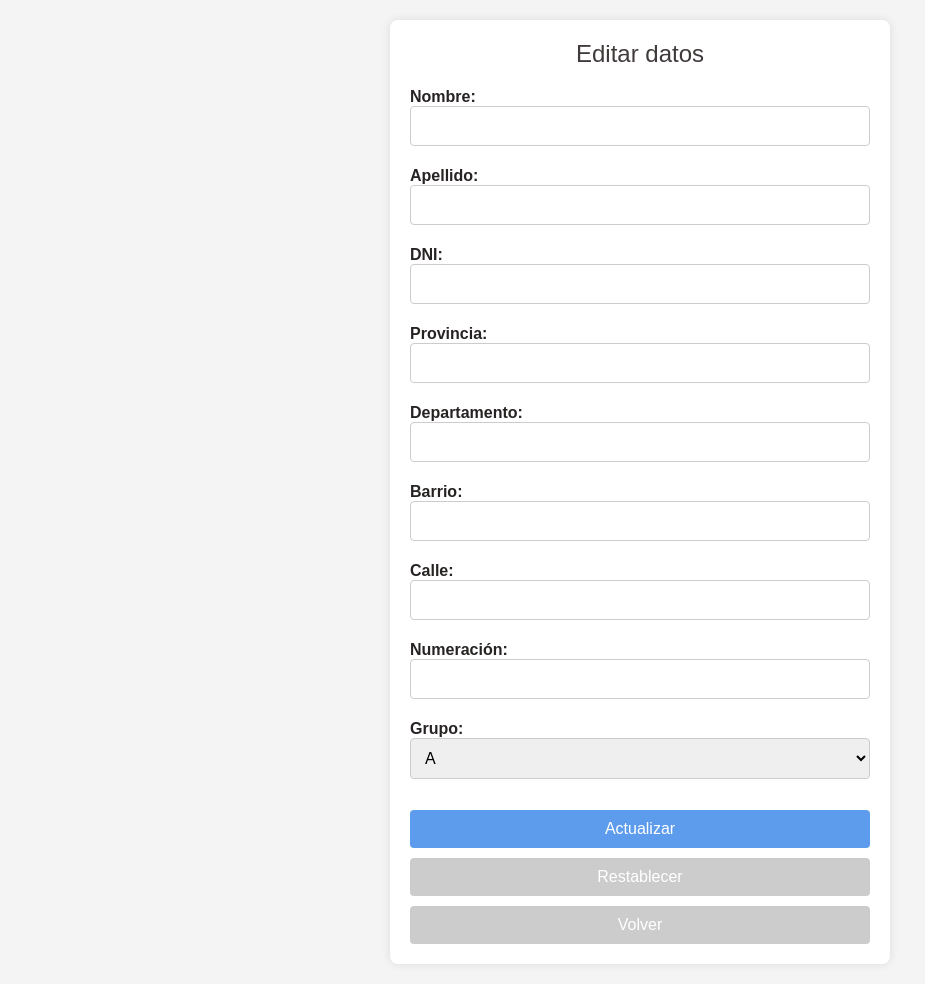
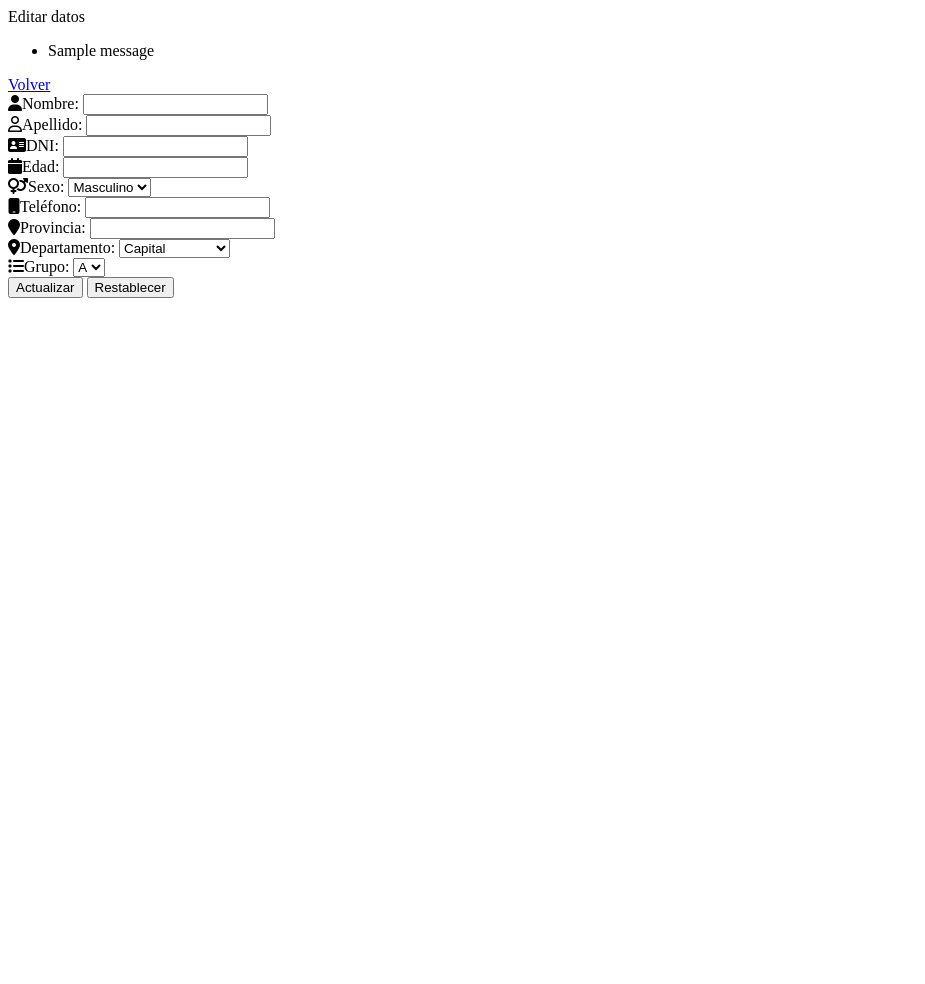
Before and after one commit to 00nic/control_dengue, a Flask app: page /editarDatos/1 in a window 1280 px wide. Shown: the whole page, without its empty margins (0-925 px from the left). After the commit the page ends 298 px from the top, so only its background shows below. Run offline with Flask 3, Linux system fonts and the light colour scheme; the visitor is signed in with stand-in values (Sample User, id 1); one stand-in notice (Sample message) is shown; data that the repository does not hold is empty; some libraries are stand-ins or nearby versions.

Commit message:
funcionamiento flash agregado, cambios en formulario con iconos nuevos y más campos para llenar

```diff
--- a/templates/editarDatos.html
+++ b/templates/editarDatos.html
@@ -4,58 +4,95 @@
     <meta charset="UTF-8">
     <meta name="viewport" content="width=device-width, initial-scale=1.0">
     <title>Editar datos</title>
-    <link rel="stylesheet" href="{{ url_for('static', filename='css/stylesheet_general.css') }}">
+    <link rel="stylesheet" href="{{ url_for('static', filename='css/nuevo.css') }}">
+    <script src="https://kit.fontawesome.com/14407b877c.js" crossorigin="anonymous"></script>
 </head>
 <body>
     <div class="container">
-        <div class="title">Editar datos</div>
+        <div class="header">
+            <div class="title">Editar datos</div>
+            <div class="flash">
+                {% with messages = get_flashed_messages(with_categories=true) %}
+                {% if messages %}
+                <ul>
+                    {% for category, message in messages %}
+                    <li class="{{ category }}">{{ message }}</li>
+                    {% endfor %}
+                </ul>
+                {% endif %}
+                {% endwith %}
+            </div>
+            <div class="menu">
+                <a href="/listaPacientes">Volver</a>
+            </div>
+        </div>
         <form action="/func_editarDatos/{{datos['indice']}}" method="POST">
             <div class="form-group">
-                <label for="nombre">Nombre:</label>
-                <input type="text" id="nombre" name="nombre" value="{{datos['nombre']}}">
+                <label for="nombre"><i class="fa-solid fa-user"></i>Nombre:</label>
+                <input type="text" id="nombre" name="nombre" value="{{datos['nombre']}}" required>
             </div>
             <div class="form-group">
-                <label for="apellido">Apellido:</label>
-                <input type="text" id="apellido" name="apellido" value="{{datos['apellido']}}">
+                <label for="apellido"><i class="fa-regular fa-user"></i>Apellido:</label>
+                <input type="text" id="apellido" name="apellido" value="{{datos['apellido']}}" required>
             </div>
             <div class="form-group">
-                <label for="dni">DNI:</label>
-                <input type="text" id="dni" name="dni" value="{{datos['dni']}}">
+                <label for="dni"><i class="fa-solid fa-address-card"></i>DNI:</label>
+                <input type="text" id="dni" name="dni" value="{{datos['dni']}}" required>
             </div>
             <div class="form-group">
-                <label for="provincia">Provincia:</label>
-                <input type="text" id="provincia" name="provincia" value="{{datos['provincia']}}">
+                <label for="edad"><i class="fa-solid fa-calendar"></i>Edad:</label>
+                <input type="number" id="edad" name="edad" value="{{datos['edad']}}" required>
             </div>
             <div class="form-group">
-                <label for="departamemnto">Departamento:</label>
-                <input type="text" id="departamemnto" name="departamento" value="{{datos['departamento']}}">
+                <label for="sexo"><i class="fa-solid fa-venus-mars"></i>Sexo:</label>
+                <select id="sexo" name="sexo">
+                    <option value="masculino" {% if datos.sexo == 'masculino' %}selected{% endif %}>Masculino</option>
+                    <option value="femenino" {% if datos.sexo == 'femeniino' %}selected{% endif %}>Femenino</option>
+                    <option value="otro" {% if datos.sexo == 'otro' %}selected{% endif %}>Otro</option>
+                </select>
             </div>
             <div class="form-group">
-                <label for="barrio">Barrio:</label>
-                <input type="text" id="barrio" name="barrio" value="{{datos['barrio']}}">
+                <label for="telefono"><i class="fa-solid fa-mobile"></i>Teléfono:</label>
+                <input type="tel" id="telefono" name="telefono" value="{{datos['telefono']}}" required>
             </div>
             <div class="form-group">
-                <label for="calle">Calle:</label>
-                <input type="text" id="calle" name="calle" value="{{datos['calle']}}">
+                <label for="provincia"><i class="fa-solid fa-location-pin"></i>Provincia:</label>
+                <input type="text" id="provincia" name="provincia" value="{{datos['provincia']}}" readonly>
             </div>
             <div class="form-group">
-                <label for="numeracion">Numeración:</label>
-                <input type="number" id="numeracion" name="numeracion" value="{{datos['numeracion']}}">
+                <label for="departamemnto"><i class="fa-solid fa-location-dot"></i>Departamento:</label>
+                <select id="departamento" name="departamento">
+                    <option value="Capital" {% if datos.departamento == 'Capital' %}selected{% endif %}>Capital</option>
+                    <option value="General Alvear" {% if datos.departamento == 'General Alvear' %}selected{% endif %}>General Alvear</option>
+                    <option value="Godoy Cruz" {% if datos.departamento == 'Godoy Cruz' %}selected{% endif %}>Godoy Cruz</option>
+                    <option value="Guaymallén" {% if datos.departamento == 'Guaymallén' %}selected{% endif %}>Guaymallén</option>
+                    <option value="Junín" {% if datos.departamento == 'Junín' %}selected{% endif %}>Junín</option>
+                    <option value="La Paz" {% if datos.departamento == 'La Paz' %}selected{% endif %}>La Paz</option>
+                    <option value="Las Heras" {% if datos.departamento == 'Las Heras' %}selected{% endif %}>Las Heras</option>
+                    <option value="Lavalle" {% if datos.departamento == 'Lavalle' %}selected{% endif %}>Lavalle</option>
+                    <option value="Luján de Cuyo" {% if datos.departamento == 'Luján de Cuyo' %}selected{% endif %}>Luján de Cuyo</option>
+                    <option value="Maipú" {% if datos.departamento == 'Maipú' %}selected{% endif %}>Maipú</option>
+                    <option value="Malarge" {% if datos.departamento == 'Malarge' %}selected{% endif %}>Malarge</option>
+                    <option value="Rivadavia" {% if datos.departamento == 'Rivadavia' %}selected{% endif %}>Rivadavia</option>
+                    <option value="San Carlos" {% if datos.departamento == 'San Carlos' %}selected{% endif %}>San Carlos</option>
+                    <option value="San Martín" {% if datos.departamento == 'San Martín' %}selected{% endif %}>San Martín</option>
+                    <option value="San Rafael" {% if datos.departamento == 'San Rafael' %}selected{% endif %}>San Rafael</option>
+                    <option value="Santa Rosa" {% if datos.departamento == 'Santa Rosa' %}selected{% endif %}>Santa Rosa</option>
+                    <option value="Tunuyán" {% if datos.departamento == 'Tunuyán' %}selected{% endif %}>Tunuyán</option>
+                    <option value="Tupungato" {% if datos.departamento == 'Tupungato' %}selected{% endif %}>Tupungato</option>
+                </select>
             </div>
             <div class="form-group">
-                <label for="caso">Grupo:</label>
+                <label for="caso"><i class="fa-solid fa-list"></i>Grupo:</label>
                 <select id="caso" name="caso">
-                    <option value="A" {% if datos[caso] == 'A' %}selected{% endif %}>A</option>
-                    <option value="B" {% if datos[caso] == 'B' %}selected{% endif %}>B</option>
-                    <option value="C" {% if datos[caso] == 'C' %}selected{% endif %}>C</option>
+                    <option value="A" {% if datos.caso == 'A' %}selected{% endif %}>A</option>
+                    <option value="B" {% if datos.caso == 'B' %}selected{% endif %}>B</option>
+                    <option value="C" {% if datos.caso == 'C' %}selected{% endif %}>C</option>
                 </select>
             </div>
             <button type="submit" class="btn-primary">Actualizar</button>
             <button type="reset" class="btn-secondary">Restablecer</button>
         </form>
-        <button type="button" class="btn-secondary">
-            <a href="/listaPacientes">Volver</a>
-        </button>
     </div>
 </body>
 </html>
```
